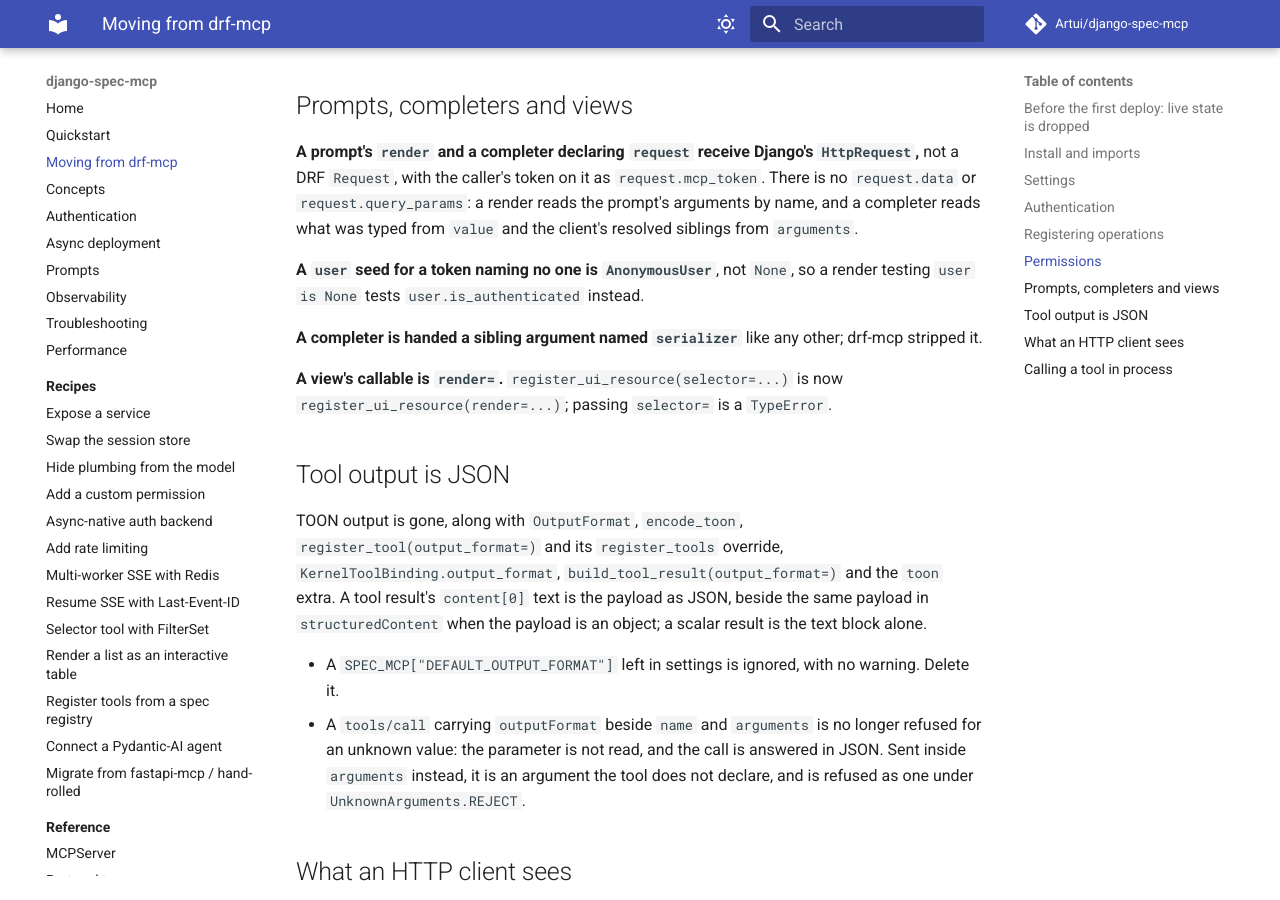
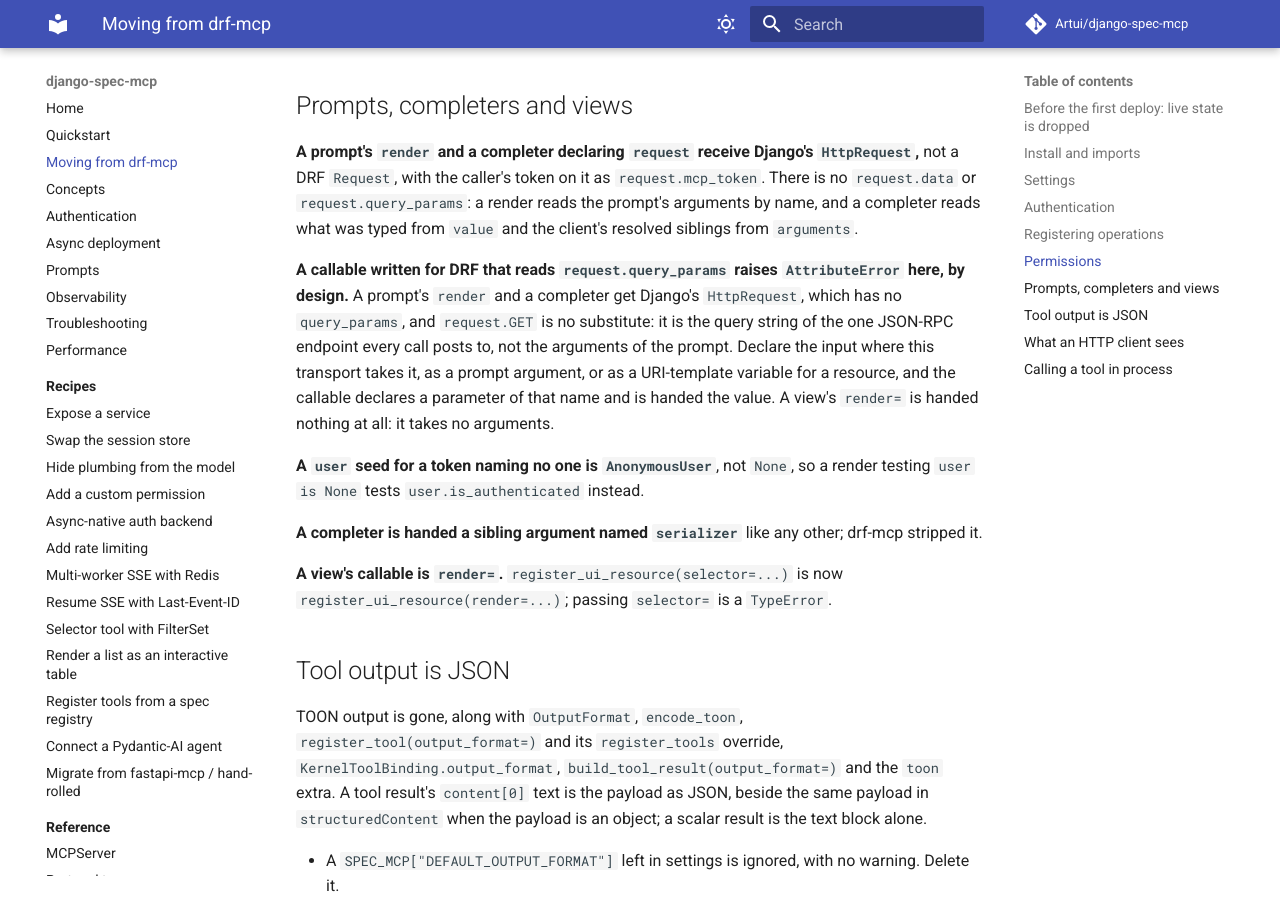
Before and after one commit to Artui/django-spec-mcp, an MkDocs documentation site: the page built from docs/moving-from-drf-mcp.md, in a window 1280 px wide and 900 px high, scrolled down 7473 px. Built offline with MkDocs 1.6.1 and Material for MkDocs 9.7.7, drawn with Linux system fonts in a browser that asks for light colours; comment, search, counter and statistics services are not loaded.

Commit message:
Moving guide: a DRF read of request.query_params; changelog for 0.12.0
Co-Authored-By: Claude Sonnet 5.5 <noreply@anthropic.com>

```diff
--- a/docs/moving-from-drf-mcp.md
+++ b/docs/moving-from-drf-mcp.md
@@ -311,6 +311,15 @@ check that raised DRF's class returns `False` or raises Django's.
 render reads the prompt's arguments by name, and a completer reads what was
 typed from `value` and the client's resolved siblings from `arguments`.
 
+**A callable written for DRF that reads `request.query_params` raises
+`AttributeError` here, by design.** A prompt's `render` and a completer get Django's
+`HttpRequest`, which has no `query_params`, and `request.GET` is no substitute: it is
+the query string of the one JSON-RPC endpoint every call posts to, not the
+arguments of the prompt. Declare the input where this transport takes it, as a
+prompt argument, or as a URI-template variable for a resource, and the callable
+declares a parameter of that name and is handed the value. A view's `render=` is
+handed nothing at all: it takes no arguments.
+
 **A `user` seed for a token naming no one is `AnonymousUser`**, not `None`, so
 a render testing `user is None` tests `user.is_authenticated` instead.
 
```
Also changed, not shown: CHANGELOG.md (+36 -0 lines).
